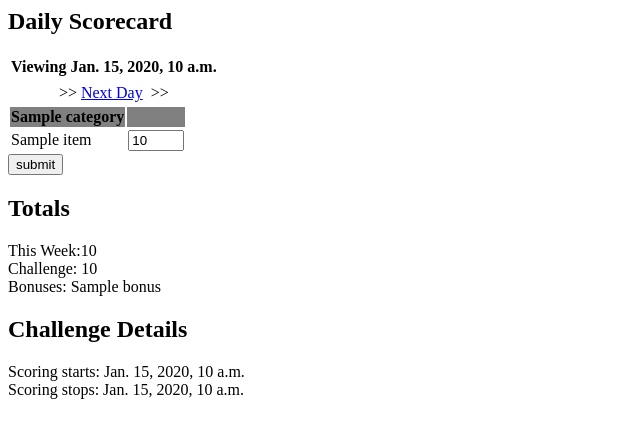
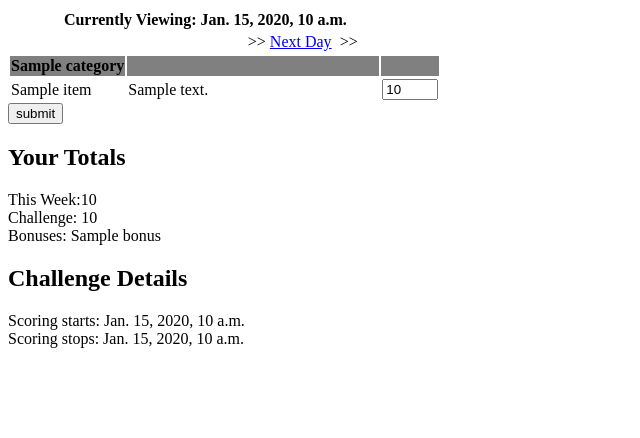
Before and after one commit to baheavey/eba-challenge, a Django app: template templates/scorecard.html in a window 1280 px wide. Shown: the top 438 px of the page, without its empty margins (0-640 px from the left). Run offline with Django 3.2, Linux system fonts and the light colour scheme; the template is opened without the code that fills it: most values are stand-ins (such as "Sample title", 1, 10 or a date in 2020).

Commit message:
Modified user display of scorecard including adding description for each item

```diff
--- a/templates/scorecard.html
+++ b/templates/scorecard.html
@@ -1,12 +1,10 @@
 {% if error %}
 	<p style="color: red;">{{ error }}</p>
 {% else %}
-	<h2>Daily Scorecard </h2>
-	<table><tr>
-	<td><b>Viewing {{display_date}}</b></td>
+	<table style="width:400px"><tr>
+	<td align="right"><b>Currently Viewing:</b></td><td align="left"><b>{{display_date}}</b></td>
   </tr><tr>
-	<td align="center">{% if prev_url %} <<&nbsp;<a href="{{prev_url}}">Previous Day</a> &nbsp;<<{% endif %}</td>
-	</tr><tr>
+	<td align="center">{% if prev_url %} <<&nbsp;<a href="{{prev_url}}">Prev Day</a> &nbsp;<<{% endif %}</td>
 	<td align="center">{% if next_url %} >>&nbsp;<a href="{{next_url}}">Next Day</a> &nbsp;>>{% endif %}</td>
 	</tr></table>
 
@@ -15,10 +13,11 @@
 	{% for item in scorecard_items %}
 		{% if item.category.name != "Bonus"%}
 		{% ifchanged item.category %}
-			<tr bgcolor="#808080"><td><b>{{item.category.name}}</b></td><td></td></tr>
+			<tr bgcolor="#808080"><td><b>{{item.category.name}}</b></td><td></td><td></td></tr>
 		{% endifchanged %}
 		<tr>
 		<td>{{item.name}}</td>
+		<td style="width:250px">{{item.description}}</td>
 		<td><input type="number" name="{{item.id}}" min="{{item.min_points}}" max="{{item.max_points}}"
 					{% if form_disabled %} disabled {% endif %}
 
@@ -36,7 +35,7 @@
 <input type="submit" value="submit" {% if form_disabled %} disabled {% endif %}>
 </form>
 
-	<h2>Totals</h2>
+	<h2>Your Totals</h2>
 	This Week:{{weekly_score}}<br/>
 	Challenge: {{challenge_score}}<br/>
 	Bonuses:
```
